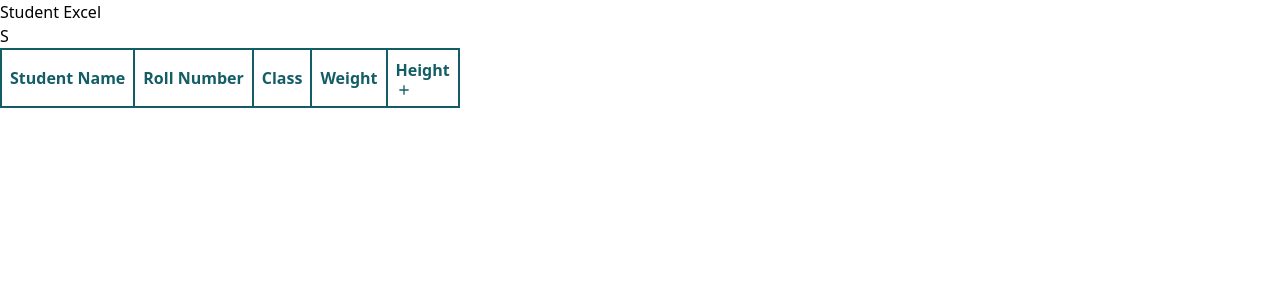
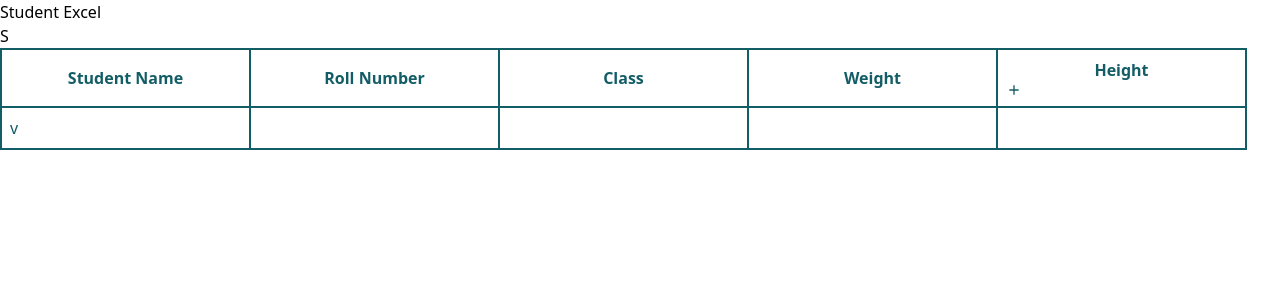
Before and after one commit to SanjeevUdayakumar/student-excel, a React (Vite) app in the folder client/: page / in a window 1280 px wide. Shown: the top 300 px of the page. Built offline with nearby package versions, Linux system fonts and the light colour scheme.

Commit message:
feat: added  handleChangeInput func

```diff
--- a/client/index.html
+++ b/client/index.html
@@ -4,7 +4,7 @@
     <meta charset="UTF-8" />
     <link rel="icon" type="image/svg+xml" href="/vite.svg" />
     <meta name="viewport" content="width=device-width, initial-scale=1.0" />
-    <title>Vite + React</title>
+    <title>Student Excel</title>
   </head>
   <body class="bg-[#135D66]">
     <div id="root"></div>
--- a/client/src/App.jsx
+++ b/client/src/App.jsx
@@ -1,44 +1,34 @@
 import { useState } from "react";
-import TableRow from "./components/TableRow";
 import TheHeader from "./components/TheHeader";
+import Table from "./components/Table";
 
 function App() {
-  const [rows, setRows] = useState([]);
+  const addRow = {
+    studentName: "",
+    rollNo: "",
+    class: "",
+    weight: "",
+    height: "",
+  };
+  const temp = {
+    studentName: "v",
+    rollNo: "",
+    class: "",
+    weight: "",
+    height: "",
+  };
+  const [rows, setRows] = useState([temp]);
   const handleAddRows = () => {
-    setRows([...rows,<TableRow/>])
+    setRows([...rows, addRow]);
   };
+  const handleChangeInput = (id, propName, value) => {
+    console.log({ ...rows[id], [propName]: value });
+  };
+  handleChangeInput(0,'studentName','s')
   return (
     <>
       <TheHeader />
-      <table className="max-w-2xl select-none bg-white border mx-auto rounded-md">
-        <thead>
-          <tr>
-            <th className="table-title w-[200px]">Student Name</th>
-            <th className="table-title w-[200px]">Roll Number</th>
-            <th className="table-title w-[100px]">Class</th>
-            <th className="table-title">Weight</th>
-            <th className="table-title relative">
-              Height
-              {/* add row icon */}
-              <div onClick={handleAddRows} className="w-5 h-5 flex items-center font-bold text-white bg-black bg-opacity-40 justify-center rounded-full absolute top-4 right-0 left-16 cursor-pointer">
-                <svg
-                  xmlns="http://www.w3.org/2000/svg"
-                  width="1em"
-                  height="1em"
-                  viewBox="0 0 24 24"
-                >
-                  <path
-                    fill="currentColor"
-                    d="M19 12.998h-6v6h-2v-6H5v-2h6v-6h2v6h6z"
-                  ></path>
-                </svg>
-              </div>
-               {/* add row icon end */}
-            </th>
-          </tr>
-        </thead>
-        <tbody>{rows.map((val) => val)}</tbody>
-      </table>
+      <Table handleAddRows={handleAddRows} rows={rows} />
     </>
   );
 }
--- /dev/null
+++ b/client/src/components/Table.jsx
@@ -0,0 +1,37 @@
+import TableRow from "./TableRow";
+
+const Table = ({handleAddRows,rows}) => {
+    return (
+        <table className="max-w-2xl select-none bg-white border mx-auto rounded-md">
+        <thead>
+          <tr>
+            <th className="table-title w-[200px]">Student Name</th>
+            <th className="table-title w-[200px]">Roll Number</th>
+            <th className="table-title w-[100px]">Class</th>
+            <th className="table-title w-[73px]">Weight</th>
+            <th className="table-title w-[75px] relative">
+              Height
+              {/* add row icon */}
+              <div onClick={handleAddRows} className="w-5 h-5 flex items-center font-bold text-white bg-black bg-opacity-40 justify-center rounded-full absolute top-4 right-0 left-16 cursor-pointer">
+                <svg
+                  xmlns="http://www.w3.org/2000/svg"
+                  width="1em"
+                  height="1em"
+                  viewBox="0 0 24 24"
+                >
+                  <path
+                    fill="currentColor"
+                    d="M19 12.998h-6v6h-2v-6H5v-2h6v-6h2v6h6z"
+                  ></path>
+                </svg>
+              </div>
+               {/* add row icon end */}
+            </th>
+          </tr>
+        </thead>
+        <tbody>{rows.map((val,index) => <TableRow id={index} studentName={val.studentName} rollNo={val.rollNo} stuClass={val.stuClass} weight={val.weight} height={val.height}/>)}</tbody>
+      </table>
+     );
+}
+
+export default Table;
--- a/client/src/components/TableRow.jsx
+++ b/client/src/components/TableRow.jsx
@@ -1,20 +1,20 @@
-const TableRow = () => {
+const TableRow = ({id,studentName,rollNo,stuClass,height,weight}) => {
   return (
     <tr>
       <td className="table-title">
-        <input type="text" value="Sanjeev" className="outline-none w-[150px]" />
+        <input type="text" value={studentName} className="outline-none w-[150px]" />
       </td>
       <td className="table-title">
-        <input type="number" value="1432" className="outline-none w-[150px]" />
+        <input type="number" value={rollNo} className="outline-none w-[150px]" />
       </td>
       <td className="table-title">
-        <input type="number" value="7" className="outline-none w-[60px]" />
+        <input type="number" value={stuClass} className="outline-none w-[60px]" />
       </td>
       <td className="table-title">
-        <input type="number" value="60" className="outline-none w-[60px]" />
+        <input type="number" value={height} className="outline-none w-[60px]" />
       </td>
       <td className="table-title">
-        <input type="number" value="5.5" className="outline-none w-[60px]" />
+        <input type="number" value={weight} className="outline-none w-[60px]" />
       </td>
     </tr>
   );
--- a/client/src/index.css
+++ b/client/src/index.css
@@ -5,3 +5,9 @@
 .table-title{
     @apply border-2 border-[#135D66] p-2 text-[#135D66];
 }
+
+input::-webkit-outer-spin-button,
+input::-webkit-inner-spin-button {
+  -webkit-appearance: none;
+  margin: 0;
+}
```
